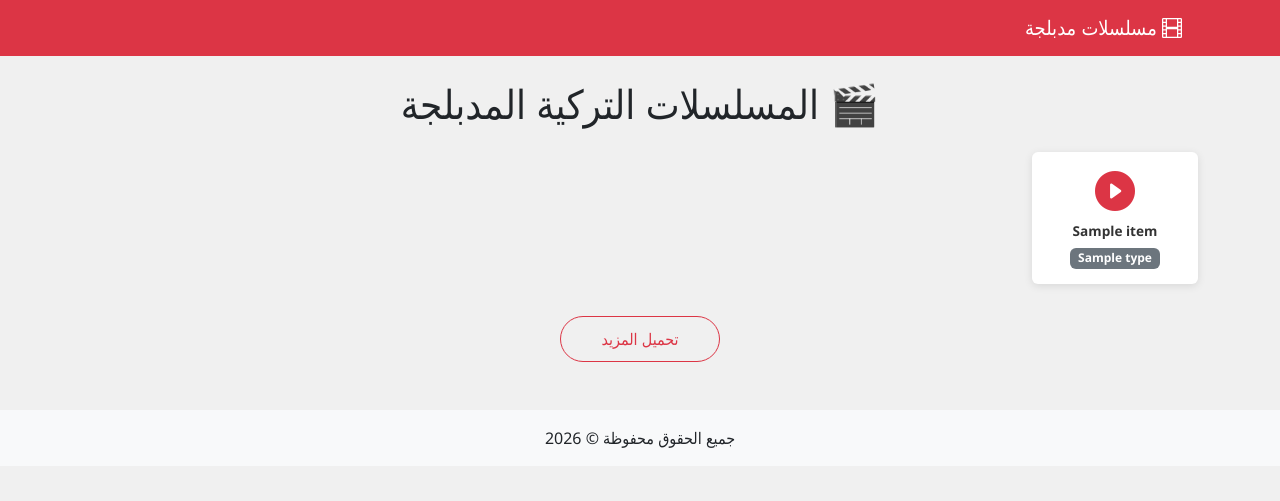
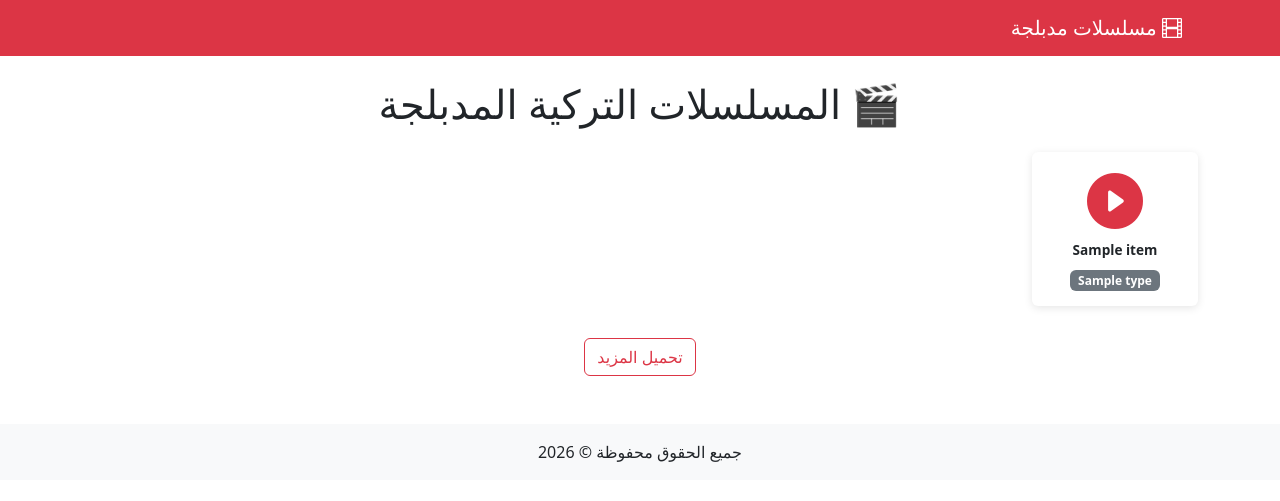
Before and after one commit to oso28207-glitch/echq, a Flask app: template templates/index.html in a window 1280 px wide. Shown: the top 501 px of the page. Run offline with Flask 3, Linux system fonts and the light colour scheme; the template is opened without the code that fills it: most values are stand-ins (such as "Sample title", 1, 10 or a date in 2020).

Commit message:
Update style.css

```diff
--- a/static/style.css
+++ b/static/style.css
@@ -1,14 +1,3 @@
-:root {
-    --primary-color: #b82524;
-    --secondary-color: #1a1a2e;
-    --card-bg: #f8f9fa;
-}
-
-body {
-    font-family: 'Segoe UI', Tahoma, Geneva, Verdana, sans-serif;
-    background: #f0f0f0;
-}
-
 .series-card {
     cursor: pointer;
     transition: transform 0.2s, box-shadow 0.2s;
@@ -28,62 +17,19 @@ body {
 .series-card .card-title {
     font-size: 0.85rem;
     font-weight: 600;
-    margin-bottom: 5px;
-    color: #333;
     display: -webkit-box;
     -webkit-line-clamp: 2;
     -webkit-box-orient: vertical;
     overflow: hidden;
 }
 
-.series-card i {
-    font-size: 2.5rem;
-    color: var(--primary-color);
-}
-
-.modal-content {
-    border-radius: 15px;
-}
-
 .episode-btn {
     margin: 5px;
-    min-width: 60px;
+    min-width: 50px;
     border-radius: 20px;
 }
 
-.progress-bar {
-    font-size: 1rem;
-    font-weight: bold;
-    transition: width 0.5s ease;
-}
-
-#progress-status {
+#loading-status {
     font-size: 1.1rem;
     color: #333;
 }
-
-/* تنسيق شريط التقدم */
-.modal-dialog .modal-body {
-    padding: 25px;
-}
-
-/* زر التحميل */
-#load-more {
-    padding: 10px 40px;
-    border-radius: 30px;
-}
-
-/* تنسيق نافذة الحلقات */
-#episodes-list .episode-item {
-    display: inline-block;
-    margin: 5px;
-}
-
-@media (max-width: 576px) {
-    .series-card .card-title {
-        font-size: 0.7rem;
-    }
-    .series-card i {
-        font-size: 2rem;
-    }
-}
```
